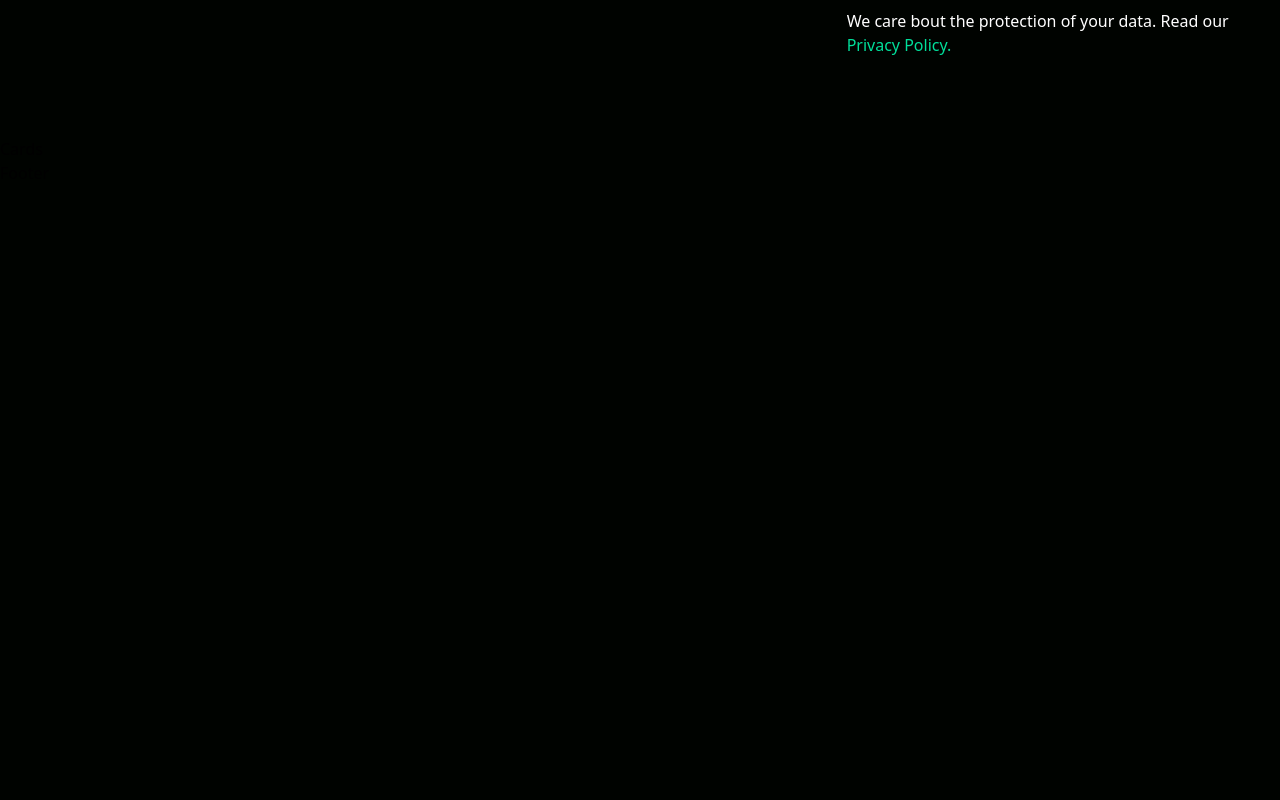
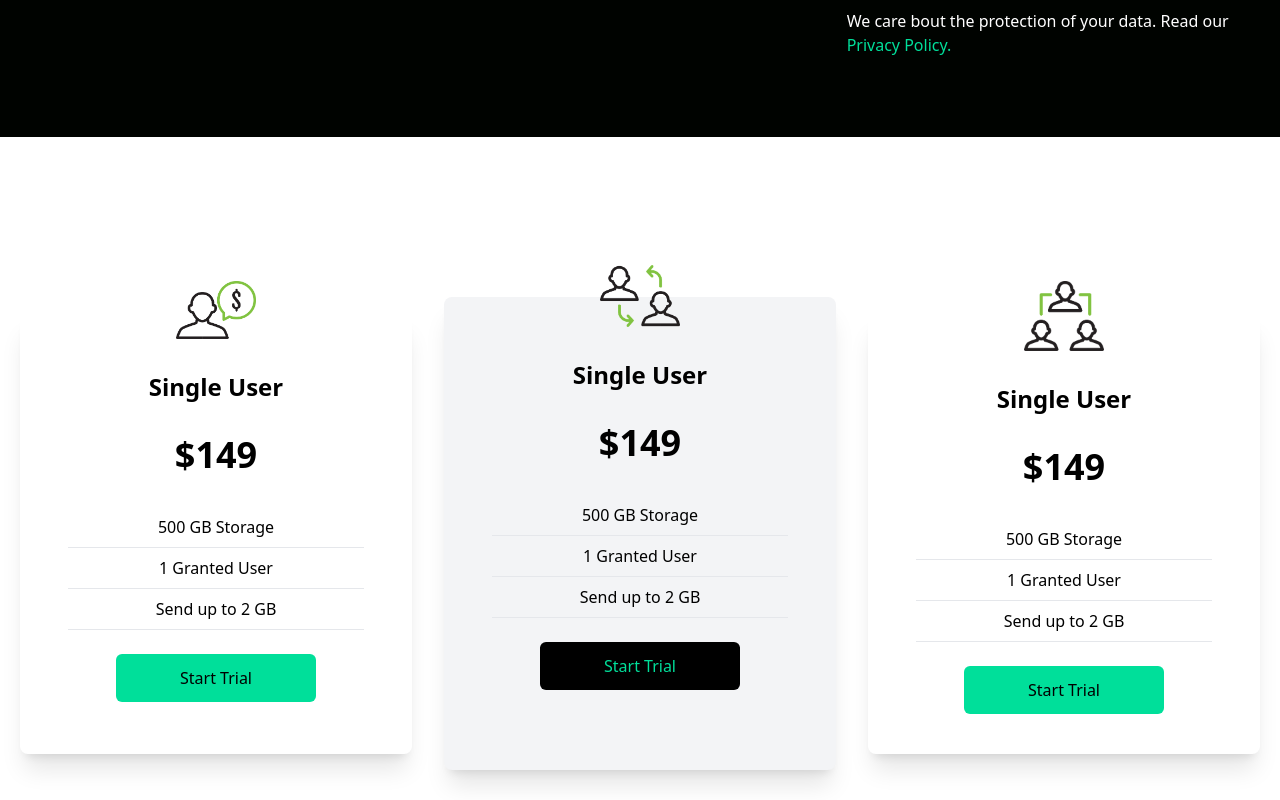
Before and after one commit to ylmgrbzz/Data-Finance-App-React-TailwindCss, a React (Create React App) app: page / in a window 1280 px wide. Shown: the part 1640-2440 px from the top of the page. Before the commit the page ends 1825 px from the top, so only its background shows below. Built offline with nearby package versions, Linux system fonts and the light colour scheme.

Commit message:
Add responsive design and new card components

```diff
--- a/src/components/Cards.jsx
+++ b/src/components/Cards.jsx
@@ -1,7 +1,65 @@
 import React from "react";
+import Single from "../assets/single.png";
+import Double from "../assets/double.png";
+import Triple from "../assets/triple.png";
 
 const Cards = () => {
-  return <div>Cards</div>;
+  return (
+    <div className="w-full py-[10rem] px-4 bg-white">
+      <div className="max-w-[1240px] mx-auto grid md:grid-cols-3 gap-8">
+        <div className="w-full shadow-xl flex flex-col p-4 my-4 rounded-lg hover:scale-105 duration-300">
+          <img
+            className="w-20 mx-auto mt-[-3rem] bg-white"
+            src={Single}
+            alt="/"
+          />
+          <h2 className="text-2xl font-bold text-center py-8 ">Single User</h2>
+          <p className=" text-center text-4xl  font-bold  ">$149</p>
+          <div className="text-center font-medium">
+            <p className="py-2 border-b mx-8 mt-8">500 GB Storage</p>
+            <p className="py-2 border-b mx-8">1 Granted User</p>
+            <p className="py-2 border-b mx-8">Send up to 2 GB</p>
+          </div>
+          <button className="bg-[#00df9a] w-[200px] rounded-md font-medium my-6 mx-auto px-6 py-3 ">
+            Start Trial
+          </button>
+        </div>
+        <div className="w-full shadow-xl bg-gray-100 flex flex-col p-4 md:my-0 my-8 rounded-lg hover:scale-105 duration-300">
+          <img
+            className="w-20 mx-auto mt-[-3rem] bg-transparent"
+            src={Double}
+            alt="/"
+          />
+          <h2 className="text-2xl font-bold text-center py-8">Single User</h2>
+          <p className="text-center text-4xl font-bold">$149</p>
+          <div className="text-center font-medium">
+            <p className="py-2 border-b mx-8 mt-8">500 GB Storage</p>
+            <p className="py-2 border-b mx-8">1 Granted User</p>
+            <p className="py-2 border-b mx-8">Send up to 2 GB</p>
+          </div>
+          <button className="bg-black text-[#00df9a] w-[200px] rounded-md font-medium my-6 mx-auto px-6 py-3">
+            Start Trial
+          </button>
+        </div>
+        <div className="w-full shadow-xl flex flex-col p-4 my-4 rounded-lg hover:scale-105 duration-300">
+          <img
+            className="w-20 mx-auto mt-[-3rem] bg-white"
+            src={Triple}
+            alt="/"
+          />
+          <h2 className="text-2xl font-bold text-center py-8">Single User</h2>
+          <p className="text-center text-4xl font-bold">$149</p>
+          <div className="text-center font-medium">
+            <p className="py-2 border-b mx-8 mt-8">500 GB Storage</p>
+            <p className="py-2 border-b mx-8">1 Granted User</p>
+            <p className="py-2 border-b mx-8">Send up to 2 GB</p>
+          </div>
+          <button className="bg-[#00df9a] w-[200px] rounded-md font-medium my-6 mx-auto px-6 py-3">
+            Start Trial
+          </button>
+        </div>
+      </div>
+    </div>
+  );
 };
-
 export default Cards;
```
